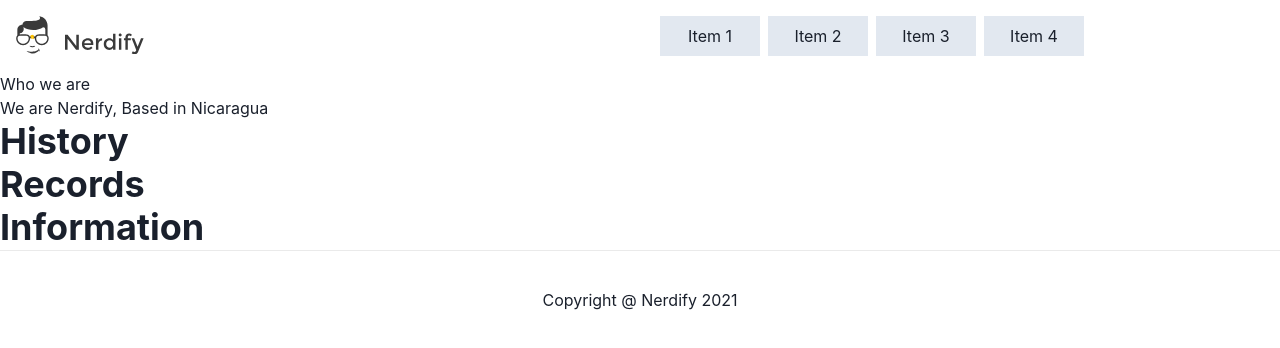
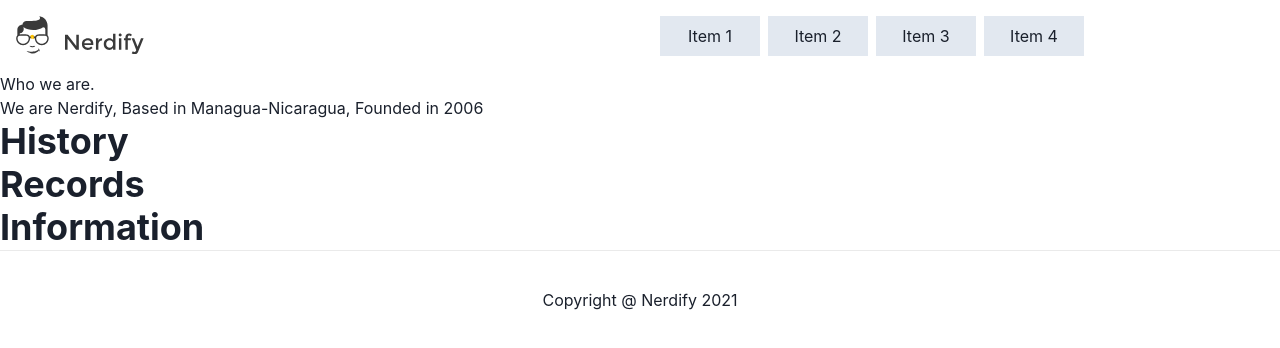
Before and after one commit to Engveloper/internal-chat-app, a Next.js app: page /AboutUs in a window 1280 px wide. Shown: the top 348 px of the page. Built offline with nearby package versions, Linux system fonts and the light colour scheme.

Commit message:
Changes improving cserv wording

```diff
--- a/pages/AboutUs/index.js
+++ b/pages/AboutUs/index.js
@@ -3,8 +3,8 @@ import {Grid, Box, Heading} from '@chakra-ui/react'
 export default function AboutUs() {
   return (
     <div>
-      <h1>Who we are</h1>
-      <h2>We are Nerdify, Based in Nicaragua</h2>
+      <h1>Who we are.</h1>
+      <h2>We are Nerdify, Based in Managua-Nicaragua, Founded in 2006</h2>
 
       <Grid templateColums="repeat(auto-fill, minmax(200px, 1fr))">
         <Box>
--- a/pages/ContactUs/index.js
+++ b/pages/ContactUs/index.js
@@ -6,13 +6,12 @@ export default function ContactUs() {
 
     <div>
       <h1>Contact Us</h1>
+      <h2>You can drop us a line at any time (we promise we will back to you in less than 12 hours)</h2>
 
       <form>
         <VStack>
           <Input placeholder="Email" />
           <Input placeholder="Message" />
-
-
           <Button>Send Message</Button>
         </VStack>
       </form>
```
